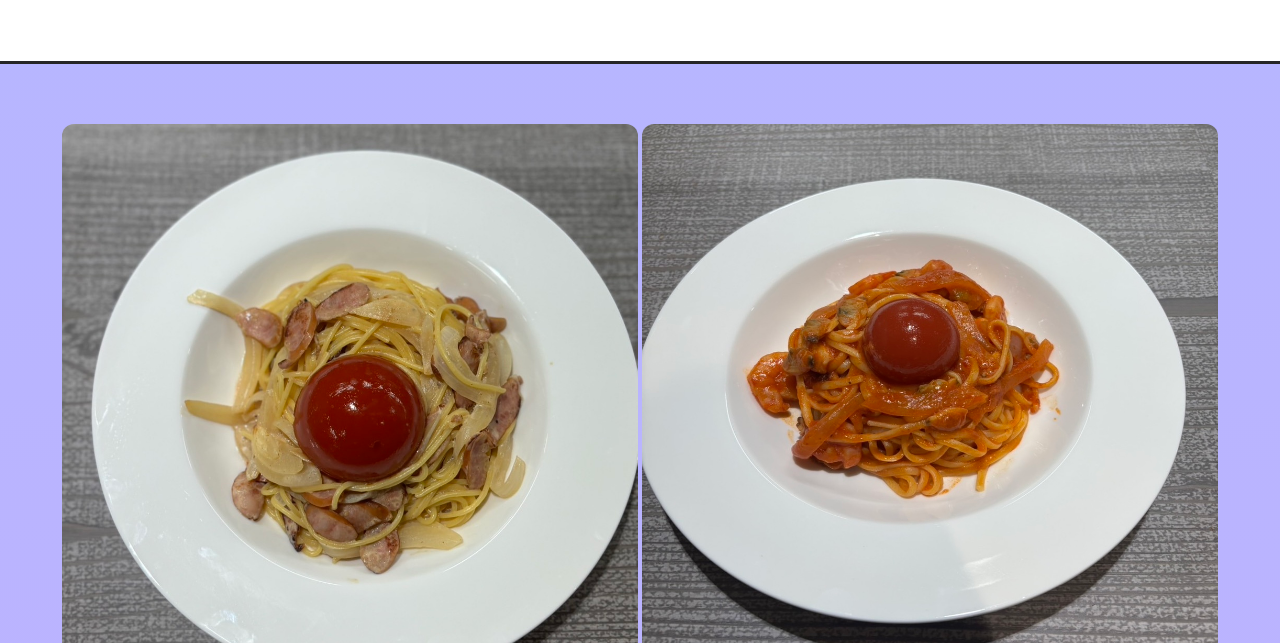
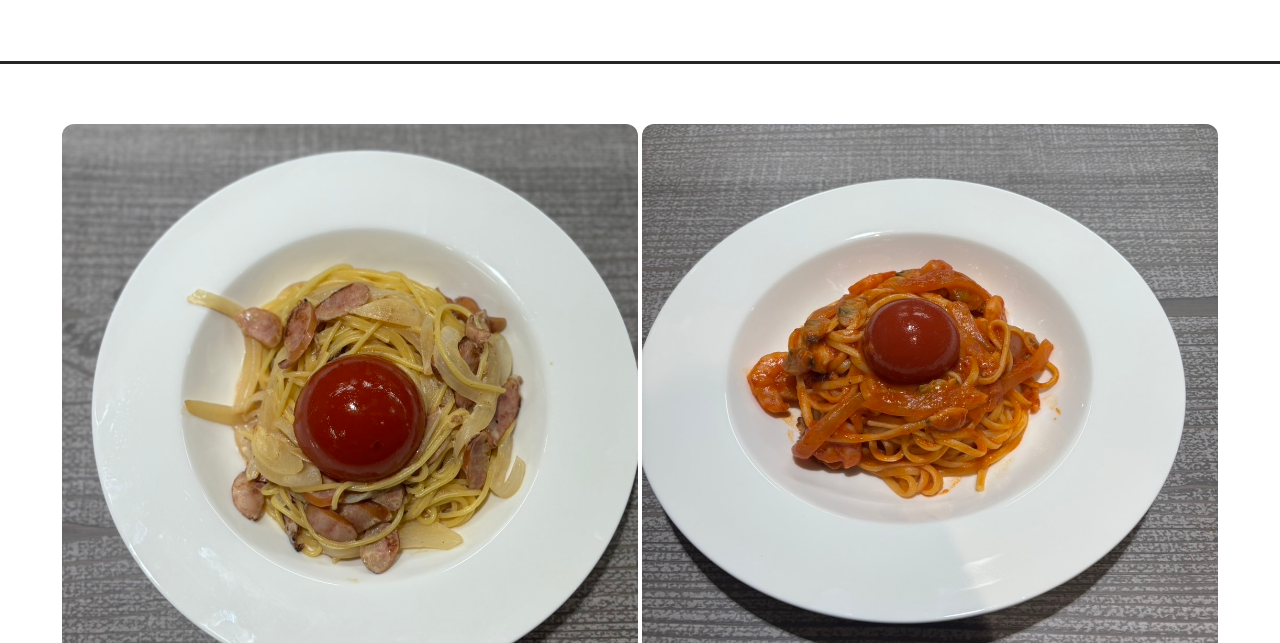
Before and after one commit to Hei0MOrld/daruma-pasta.github.io, a plain HTML site: page index.html in a window 1280 px wide. Shown: the part 157-800 px from the top of the page. Drawn offline with Linux system fonts and the light colour scheme; a web font is replaced by a local one.

Commit message:
update site design

```diff
--- a/style.css
+++ b/style.css
@@ -1,9 +1,4 @@
-body {
-  font-family: sans-serif;
-  margin: 0;
-  text-align: center;
-  background: #ffffff
-}
+
 header { padding: 1em; }
 header img { height: 800px; }
 img.main {
@@ -197,20 +192,8 @@ body {
   font-family: sans-serif;
   margin: 0;
   text-align: center;
-  background: linear-gradient(
-    to bottom,
-    #a0c4ff 0%,
-    #bdb2ff 50%,
-    #ffc6ff 100%
-  );
-  background-size: 400% 400%;
-  animation: gradientShift 15s ease infinite;
-}
-
-@keyframes gradientShift {
-  0% { background-position: 0% 50%; }
-  50% { background-position: 100% 50%; }
-  100% { background-position: 0% 50%; }
+  background-color: #ffffff; /* ← 白背景 */
+  color: #000000; /* 文字は黒 */
 }
 
 /* ヘッダー画像にホバーで少し拡大 */
```
